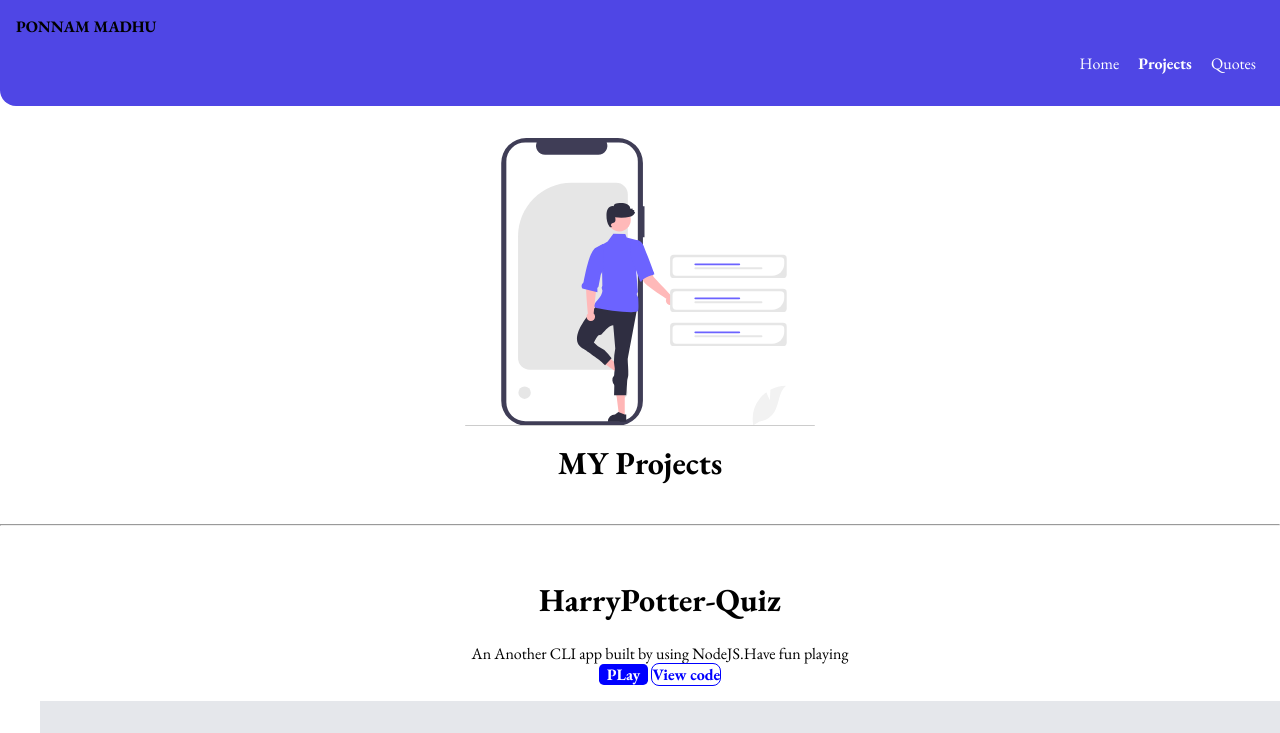
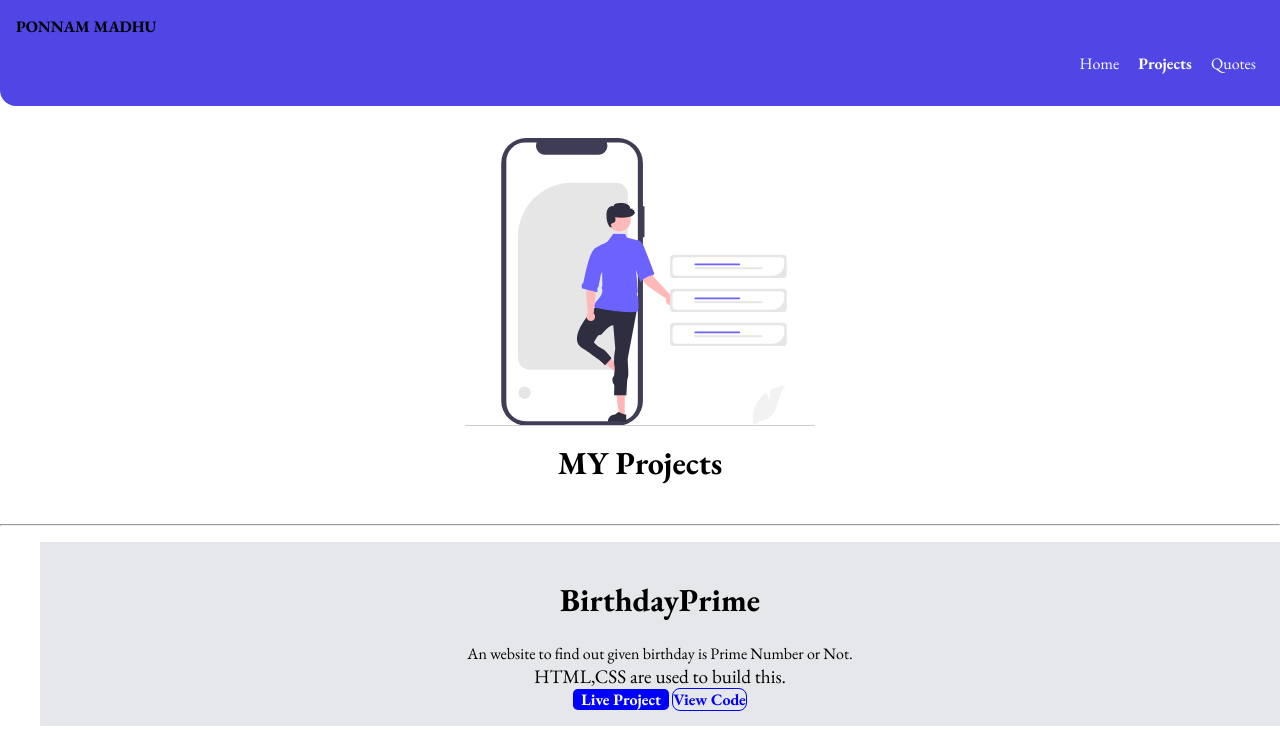
Before and after one commit to PonnamMadhu/MYPORTFOLIO, a plain HTML site: page projects.html in a window 1280 px wide. Shown: the top 733 px of the page. Drawn offline with nearby package versions, Linux system fonts and the light colour scheme.

Commit message:
added new peoject

```diff
--- a/projects.html
+++ b/projects.html
@@ -29,6 +29,16 @@
     </header>
     <hr>
     <ul class="projectslist" >
+        <li class="subs2">
+
+        <h1>BirthdayPrime</h1>
+        <div> An website to find out given birthday is Prime Number or Not.
+
+        </div>
+        <div style="font-size: larger;"> HTML,CSS are used to build this.</div>
+        <a class="links primary-link list-inline" href="https://birthdayprime.netlify.app/">Live Project</a>
+        <a class="links secondary-link " href="https://github.com/PonnamMadhu/BirthdayPrime">View Code</a>
+        </li>
         <li class="subs1">
             <h1>HarryPotter-Quiz</h1>
             <div>An Another CLI app built by using NodeJS.Have fun playing</div>
```
